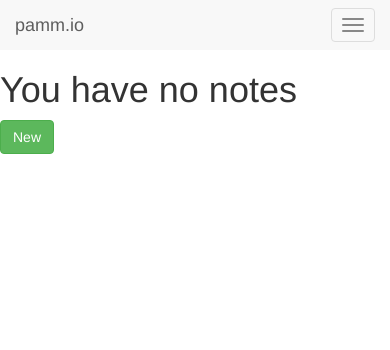
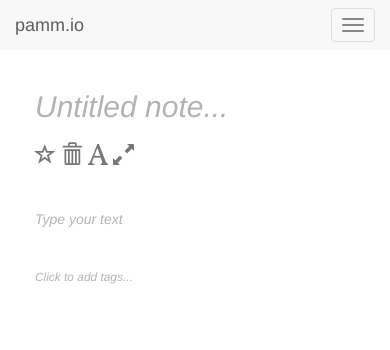
Before and after one commit to meras/noted, a Django app: page /notes/ in a window 390 px wide. Shown: the top 350 px of the page. Run offline with Django 3.2, Linux system fonts and the light colour scheme; the visitor is signed in with stand-in values (Sample User, id 1); data that the repository does not hold is empty; parts of the project's set-up code (start-up, migrations or seed data) failed here and were passed over; some libraries are stand-ins or nearby versions.

Commit message:
Now using reverse urls

```diff
--- a/noted/notes/views.py
+++ b/noted/notes/views.py
@@ -149,7 +149,7 @@ def folder(request, folder_title_slug):
 
         # Adds our results list to the template context under name pages.
         context_dict['notes'] = notes
-        context_dict['folder_slug'] = folder_title_slug
+        context_dict['folder_title_slug'] = folder_title_slug
         # We also add the category object from the database to the context dictionary.
         # We'll use this in the template to verify that the category exists.
     except Folder.DoesNotExist:
--- a/noted/templates/notes/index.html
+++ b/noted/templates/notes/index.html
@@ -2,11 +2,11 @@
 {% load static %}
 {% block body %}
     <div id="sunset">
-        {% if not notes %}
+{#        {% if notes %}#}
             {#    <script>$('#mango').css("background-image", "url(http://i.imgur.com/RDBMPs9.jpg",);  </script>#}
-            <h1>You have no notes</h1>
-            <button type="button" class="btn btn-success">New</button>
-        {% else %}
+{#            <h1>You have no notes</h1>#}
+{#            <button type="button" class="btn btn-success">New</button>#}
+{#        {% else %}#}
 
             <div class="container-fluid">
                 <div class="row">
@@ -17,7 +17,7 @@
                         <ul class="nav nav-sidebar folder-list">
                             {% for folder in folders %}
                                 <li data-folderid="{{ folder.id }}">
-                                    <a class="folder" href="/notes/folder/{{ folder.slug }}">
+                                        <a class="folder" href="{% url 'notes:folder'  folder.slug %}">
                                         {{ folder.title }}
                                         <span class="sr-only">(current)</span>
                                     </a>
@@ -28,10 +28,13 @@
 
                     {#######      MIDDLE SIDEBAR      #######}
                     <div class="col-sm-2 col-sm-offset-2 sidebar" id="notelist">
-                        <div class="btn-group center-block" role="group" aria-label="Contextual buttons">
+                        <div class="" aria-label="Contextual buttons">
                             {#######      NEW NOTE      #######}
                             <button id="new" type="button" class="btn btn-info">
                                 <span class="glyphicon glyphicon-plus" aria-hidden="true"></span>
+                            </button>
+                            <button type="button" class="btn btn-default" data-toggle="tooltip" data-placement="top"
+                                    title="Tooltip on top">Tooltip on top
                             </button>
                             {#######      SAVE NOTE      #######}
                             <button id="save" type="button" class="btn btn-success">
@@ -139,6 +142,10 @@
                     $("#full").click(function () {
                         $(".row").toggle(1000);
                         $(".topnav").slideToggle(1400);
+                        $('col-sm-6').css({
+                            'height': '100%',
+                            'width': '100%'
+                        });
                     });
                     $('#night').click(function () {
                         $('.note-content').css({
@@ -148,8 +155,10 @@
                     });
                 });
 
+                $(function () {
+                    $('[data-toggle="tooltip"]').tooltip()
+                });
 
             </script>
             </div>
-        {% endif %}
 {% endblock body %}
```
Lines whose indentation alone changed are shown as unchanged.
